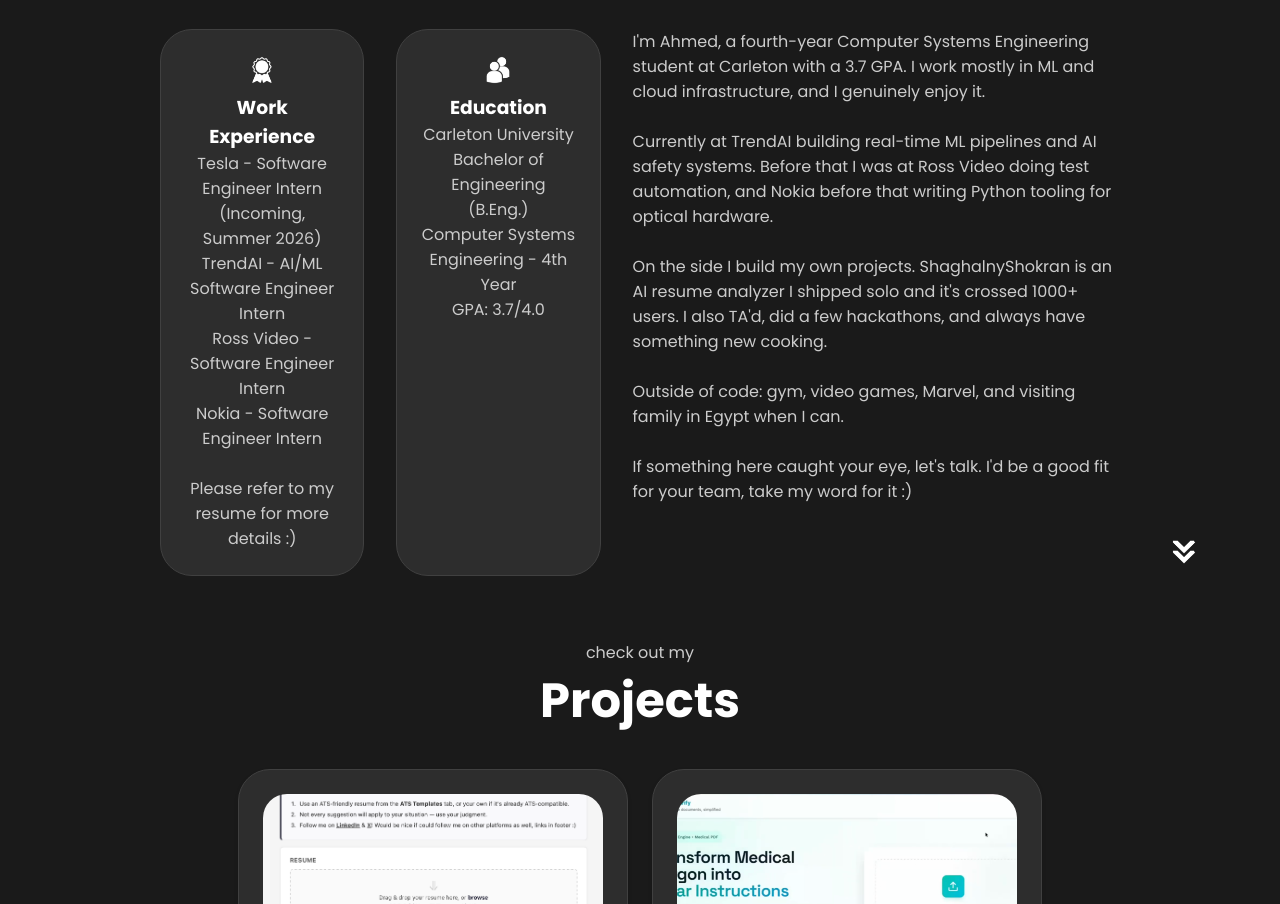
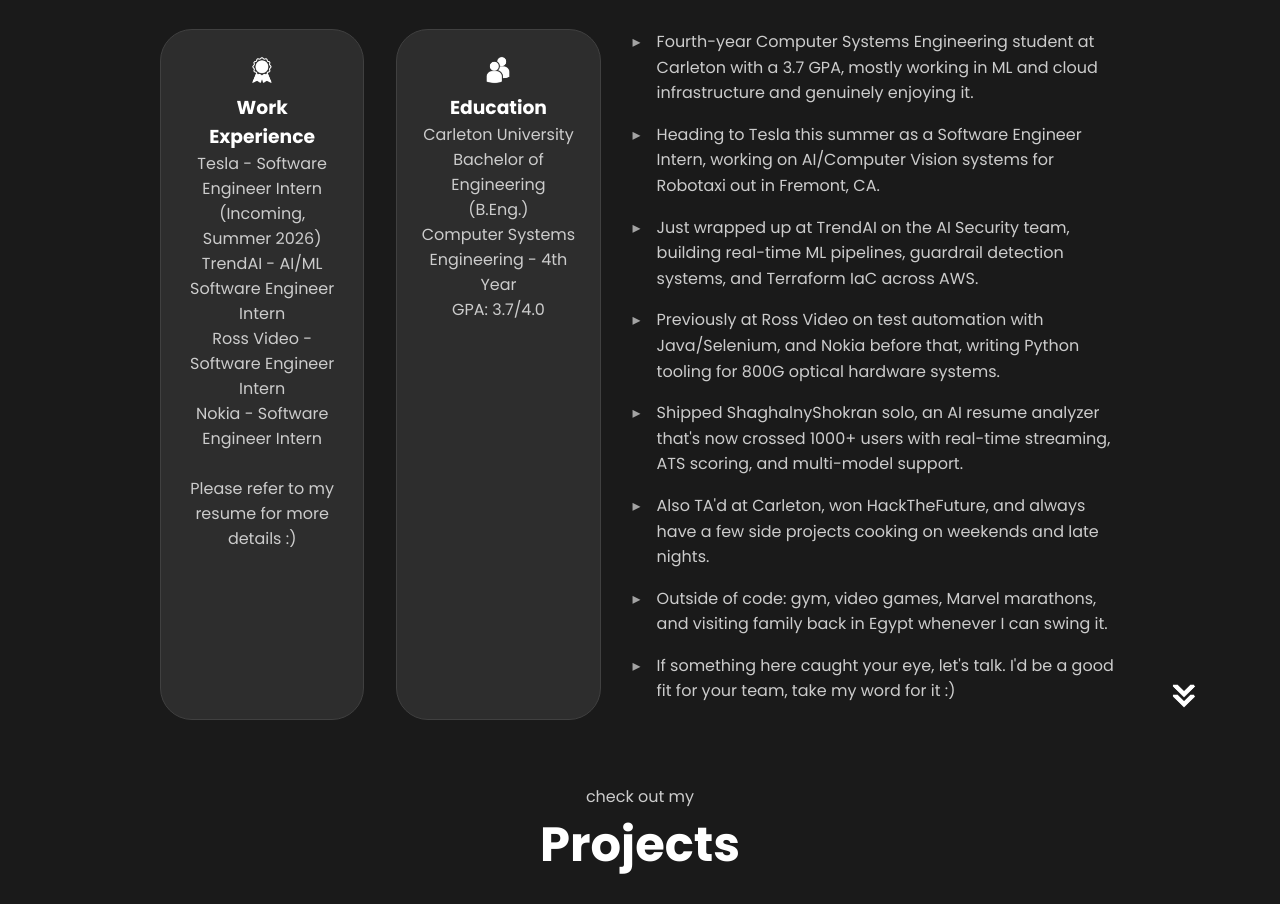
Before and after one commit to ismailahmed1/ahmed-ismail-portfolio, a plain HTML site: page index.html in a window 1280 px wide. Shown: the part 1460-2364 px from the top of the page. Drawn offline with Linux system fonts and the light colour scheme.

Commit message:
changed about me desc.

```diff
--- a/index.html
+++ b/index.html
@@ -81,16 +81,16 @@
                     </div>
                 </div>
                 <div class="text-container">
-                    <p>I'm Ahmed, a fourth-year Computer Systems Engineering student at Carleton with a 3.7 GPA. I work mostly in ML and cloud infrastructure, and I genuinely enjoy it.
-                        <br><br>
-                        Currently at TrendAI building real-time ML pipelines and AI safety systems. Before that I was at Ross Video doing test automation, and Nokia before that writing Python tooling for optical hardware.
-                        <br><br>
-                        On the side I build my own projects. ShaghalnyShokran is an AI resume analyzer I shipped solo and it's crossed 1000+ users. I also TA'd, did a few hackathons, and always have something new cooking.
-                        <br><br>
-                        Outside of code: gym, video games, Marvel, and visiting family in Egypt when I can.
-                        <br><br>
-                        If something here caught your eye, let's talk. I'd be a good fit for your team, take my word for it :)
-                    </p>
+                    <ul class="about-bullets">
+                        <li>Fourth-year Computer Systems Engineering student at Carleton with a 3.7 GPA, mostly working in ML and cloud infrastructure and genuinely enjoying it.</li>
+                        <li>Heading to Tesla this summer as a Software Engineer Intern, working on AI/Computer Vision systems for Robotaxi out in Fremont, CA.</li>
+                        <li>Just wrapped up at TrendAI on the AI Security team, building real-time ML pipelines, guardrail detection systems, and Terraform IaC across AWS.</li>
+                        <li>Previously at Ross Video on test automation with Java/Selenium, and Nokia before that, writing Python tooling for 800G optical hardware systems.</li>
+                        <li>Shipped ShaghalnyShokran solo, an AI resume analyzer that's now crossed 1000+ users with real-time streaming, ATS scoring, and multi-model support.</li>
+                        <li>Also TA'd at Carleton, won HackTheFuture, and always have a few side projects cooking on weekends and late nights.</li>
+                        <li>Outside of code: gym, video games, Marvel marathons, and visiting family back in Egypt whenever I can swing it.</li>
+                        <li>If something here caught your eye, let's talk. I'd be a good fit for your team, take my word for it :)</li>
+                    </ul>
                 </div>
             </div>
         </div>
--- a/style.css
+++ b/style.css
@@ -402,6 +402,28 @@
     border-radius: 2rem;
 }
 
+.about-bullets {
+    list-style: none;
+    padding: 0;
+    margin: 0;
+    color: var(--text-color-light);
+}
+
+.about-bullets li {
+    position: relative;
+    padding-left: 1.5rem;
+    margin-bottom: 1rem;
+    line-height: 1.6;
+}
+
+.about-bullets li::before {
+    content: "▸";
+    position: absolute;
+    left: 0;
+    color: var(--text-color);
+    opacity: 0.6;
+}
+
 .arrow {
     position:absolute;
     right: -5rem;
```
